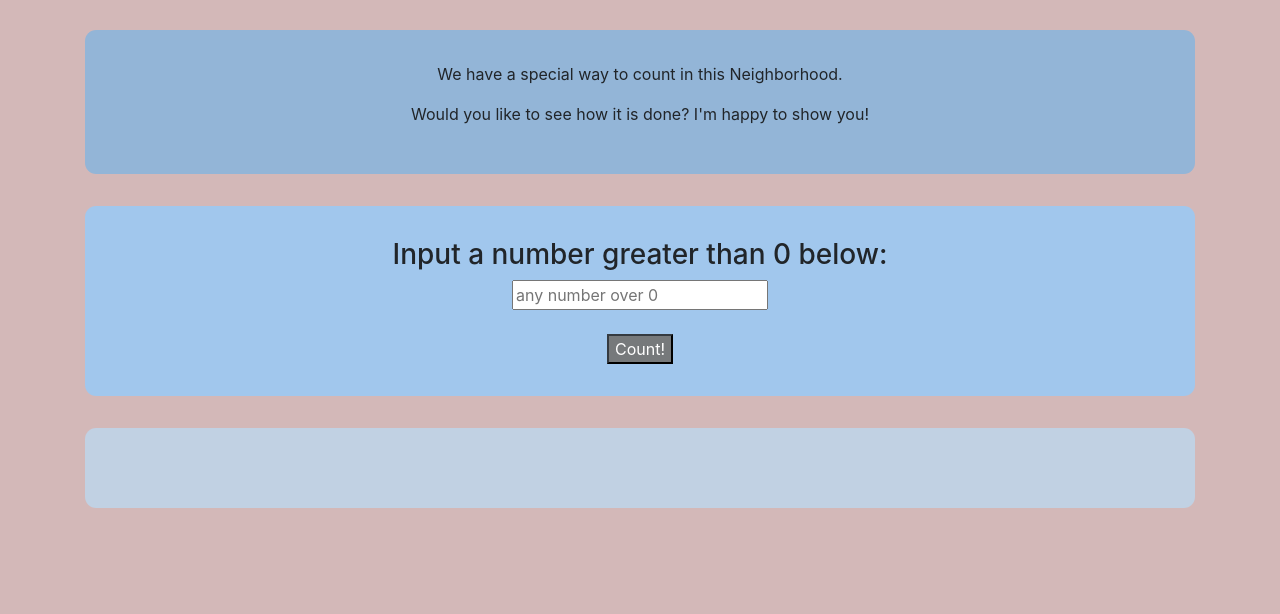
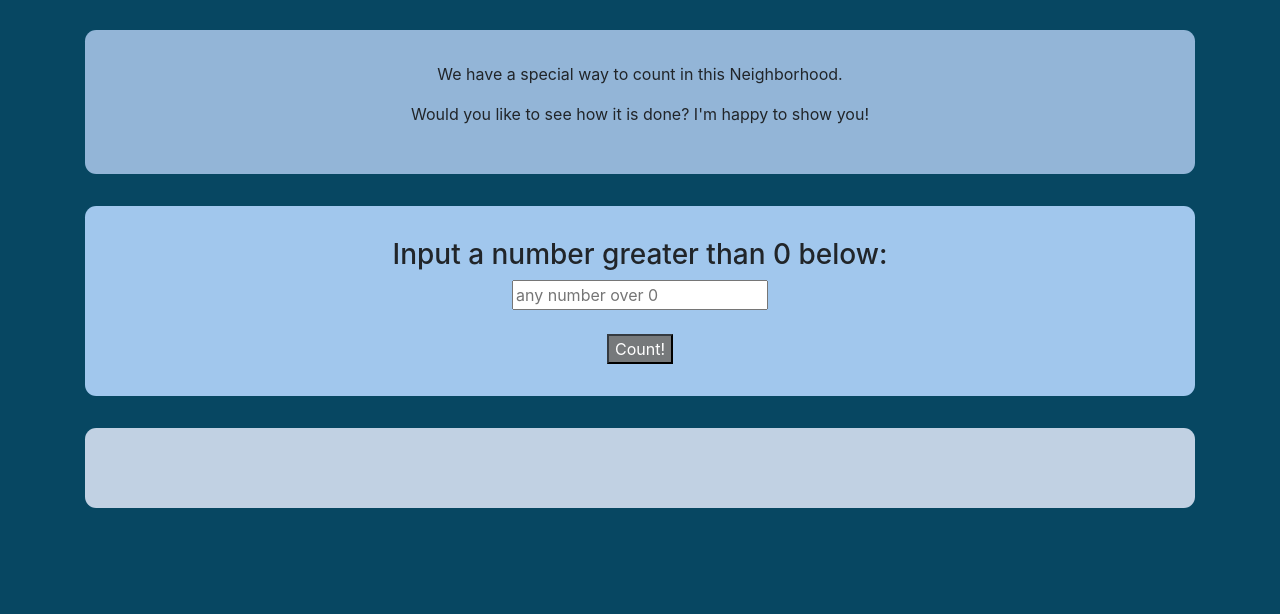
Before and after one commit to selinda-c/independent3, a plain HTML site: page index.html in a window 1280 px wide. Shown: the part 186-800 px from the top of the page. Drawn offline with Linux system fonts and the light colour scheme.

Commit message:
change background color of body

```diff
--- a/css/styles.css
+++ b/css/styles.css
@@ -6,7 +6,7 @@ body {
   line-height: 1.5;
   color: #212529;
   text-align: center;
-  background-color: rgb(211, 184, 184);
+  background-color: rgb(7, 71, 98);
 }
 
 .jumbotron {
```
